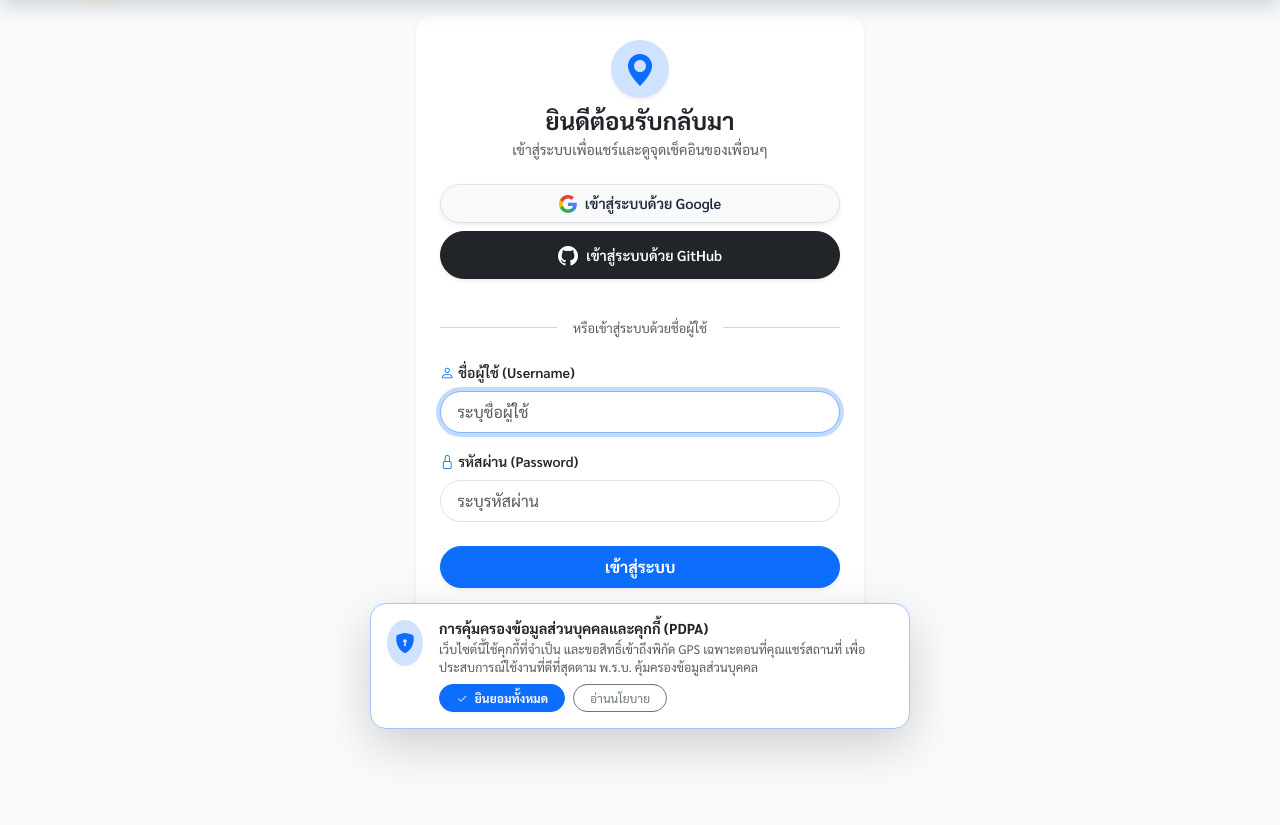
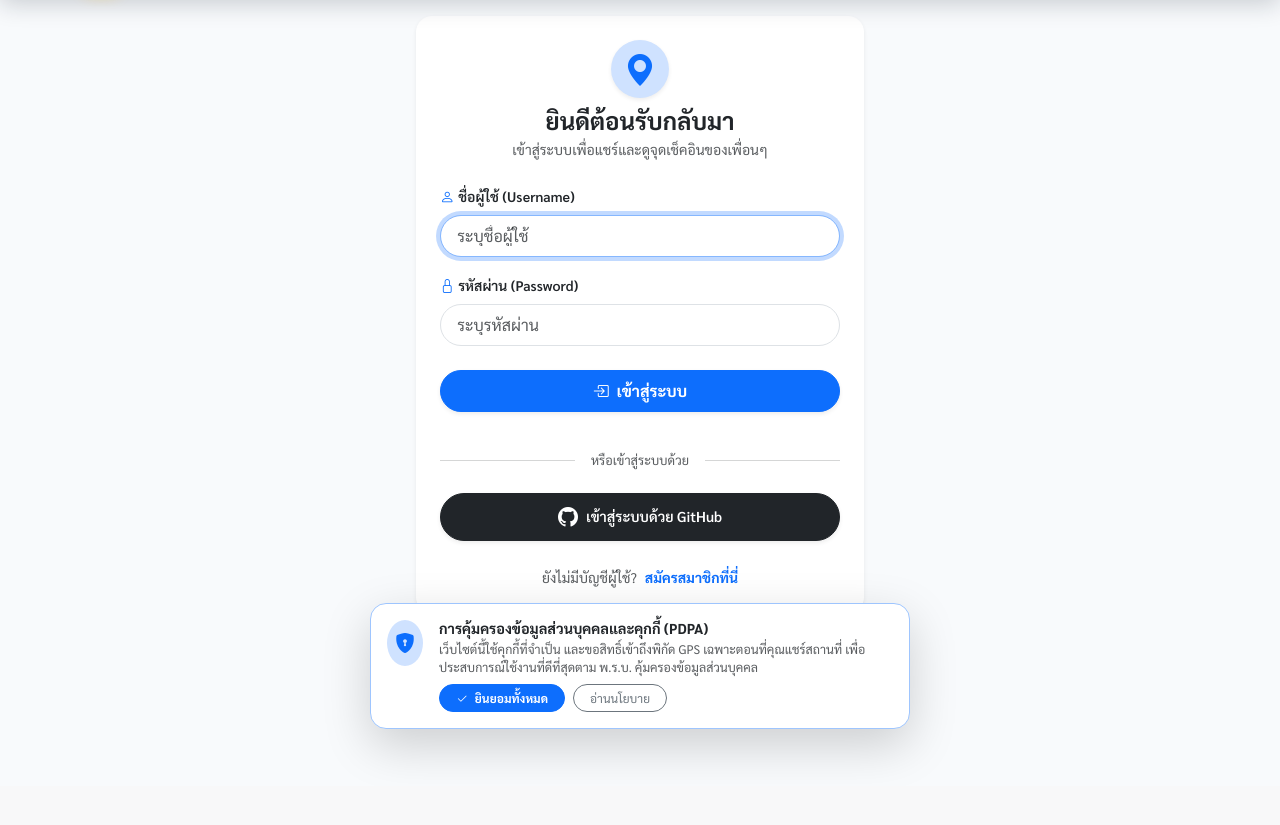
Before and after one commit to lnapoon/Thi-Ni-Thi-Nai, a Django app: page /accounts/login/ in a window 1280 px wide. Shown: the part 55-880 px from the top of the page. After the commit the page ends 813 px from the top, so only its background shows below. Run offline with Django 5.2, Linux system fonts and the light colour scheme.

Commit message:
UI Update: Remove Google OAuth, place GitHub login below submit buttons on signup and login pages

```diff
--- a/templates/accounts/login.html
+++ b/templates/accounts/login.html
@@ -14,28 +14,6 @@
         </div>
         <h4 class="fw-bold mb-1 text-dark">ยินดีต้อนรับกลับมา</h4>
         <p class="text-muted small mb-0">เข้าสู่ระบบเพื่อแชร์และดูจุดเช็คอินของเพื่อนๆ</p>
-      </div>
-
-      <!-- Social Logins (Google & GitHub) -->
-      <div class="d-flex flex-column gap-2 mb-3">
-        <a href="{% url 'accounts:google_login' %}" class="btn btn-light border rounded-pill py-2 px-3 fw-semibold d-flex align-items-center justify-content-center gap-2 shadow-sm" style="font-size: 0.9rem; color: #1e293b;">
-          <svg width="18" height="18" viewBox="0 0 24 24">
-            <path fill="#4285F4" d="M23.745 12.27c0-.7-.06-1.4-.19-2.07H12v4.51h6.6c-.29 1.52-1.14 2.82-2.4 3.68v3.05h3.88c2.27-2.09 3.665-5.17 3.665-9.17Z"/>
-            <path fill="#34A853" d="M12 24c3.24 0 5.95-1.08 7.93-2.91l-3.88-3.05c-1.08.72-2.45 1.16-4.05 1.16-3.12 0-5.77-2.1-6.72-4.93H1.26v3.15C3.29 21.41 7.37 24 12 24Z"/>
-            <path fill="#FBBC05" d="M5.28 14.27c-.25-.72-.38-1.49-.38-2.27s.13-1.55.38-2.27V6.58H1.26C.46 8.17 0 9.97 0 12s.46 3.83 1.26 5.42l4.02-3.15Z"/>
-            <path fill="#EA4335" d="M12 4.75c1.77 0 3.35.61 4.6 1.8l3.42-3.42C17.95 1.19 15.24 0 12 0 7.37 0 3.29 2.59 1.26 6.58l4.02 3.15c.95-2.83 3.6-4.98 6.72-4.98Z"/>
-          </svg>
-          เข้าสู่ระบบด้วย Google
-        </a>
-
-        <a href="{% url 'accounts:github_login' %}" class="btn btn-dark rounded-pill py-2 px-3 fw-semibold d-flex align-items-center justify-content-center gap-2 shadow-sm" style="font-size: 0.9rem;">
-          <i class="bi bi-github fs-5"></i> เข้าสู่ระบบด้วย GitHub
-        </a>
-      </div>
-
-      <div class="position-relative text-center my-3">
-        <hr class="text-muted">
-        <span class="position-absolute top-50 start-50 translate-middle bg-white px-3 text-muted small" style="font-size: 0.8rem;">หรือเข้าสู่ระบบด้วยชื่อผู้ใช้</span>
       </div>
 
       <!-- Password Login Form -->
@@ -75,14 +53,28 @@
         </div>
 
         <button type="submit" class="btn btn-primary w-100 py-2 rounded-pill fw-bold shadow-sm mb-3">
-          เข้าสู่ระบบ
+          <i class="bi bi-box-arrow-in-right me-1"></i> เข้าสู่ระบบ
         </button>
+      </form>
 
-        <div class="text-center">
-          <span class="text-muted small">ยังไม่มีบัญชีผู้ใช้?</span>
-          <a href="{% url 'accounts:signup' %}" class="small fw-bold text-primary text-decoration-none ms-1">สมัครสมาชิกที่นี่</a>
-        </div>
-      </form>
+      <!-- Divider -->
+      <div class="position-relative text-center my-3">
+        <hr class="text-muted">
+        <span class="position-absolute top-50 start-50 translate-middle bg-white px-3 text-muted small" style="font-size: 0.8rem;">หรือเข้าสู่ระบบด้วย</span>
+      </div>
+
+      <!-- Social Login (GitHub) -->
+      <div class="mb-3">
+        <a href="{% url 'accounts:github_login' %}" class="btn btn-dark w-100 rounded-pill py-2 px-3 fw-semibold d-flex align-items-center justify-content-center gap-2 shadow-sm" style="font-size: 0.9rem;">
+          <i class="bi bi-github fs-5"></i> เข้าสู่ระบบด้วย GitHub
+        </a>
+      </div>
+
+      <!-- Footer Link -->
+      <div class="text-center mt-2">
+        <span class="text-muted small">ยังไม่มีบัญชีผู้ใช้?</span>
+        <a href="{% url 'accounts:signup' %}" class="small fw-bold text-primary text-decoration-none ms-1">สมัครสมาชิกที่นี่</a>
+      </div>
 
     </div>
   </div>
```
Also changed, not shown: accounts/views.py (+17 -8 lines), templates/accounts/signup.html (+19 -27 lines).
